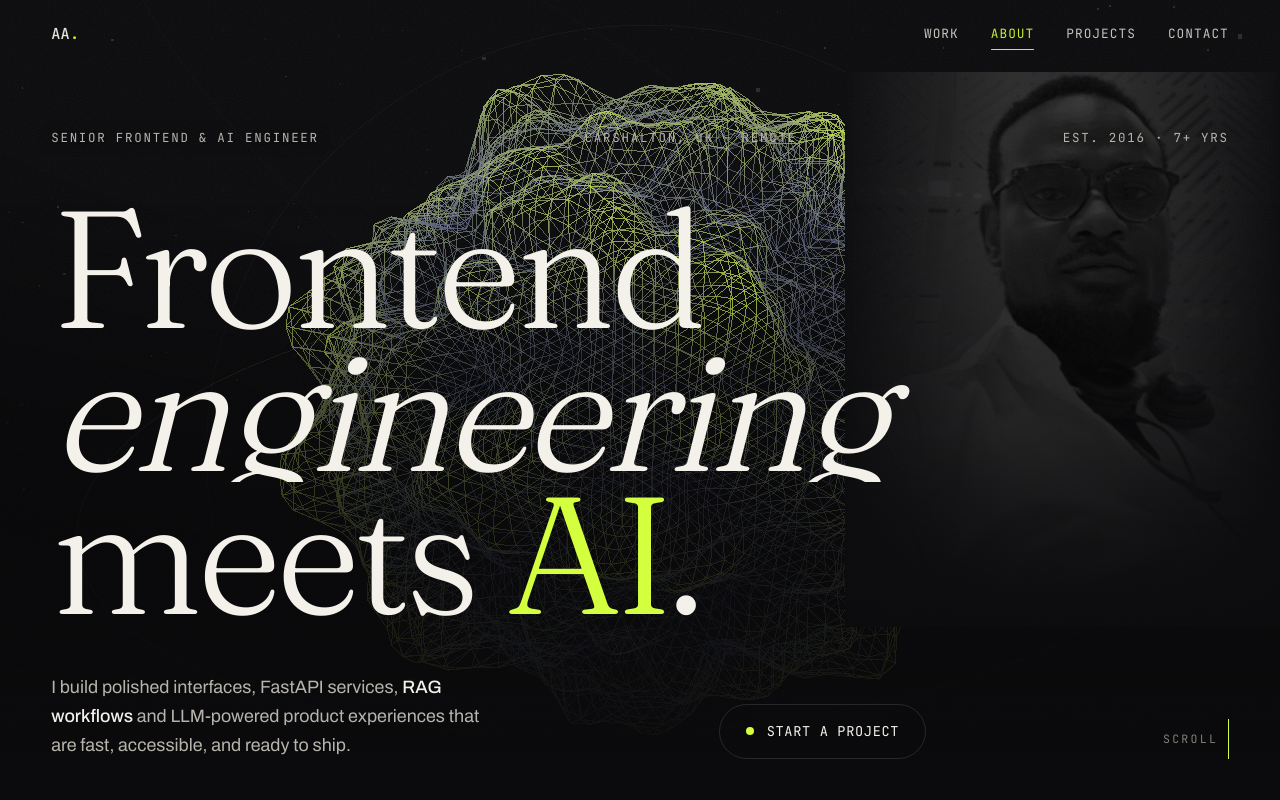
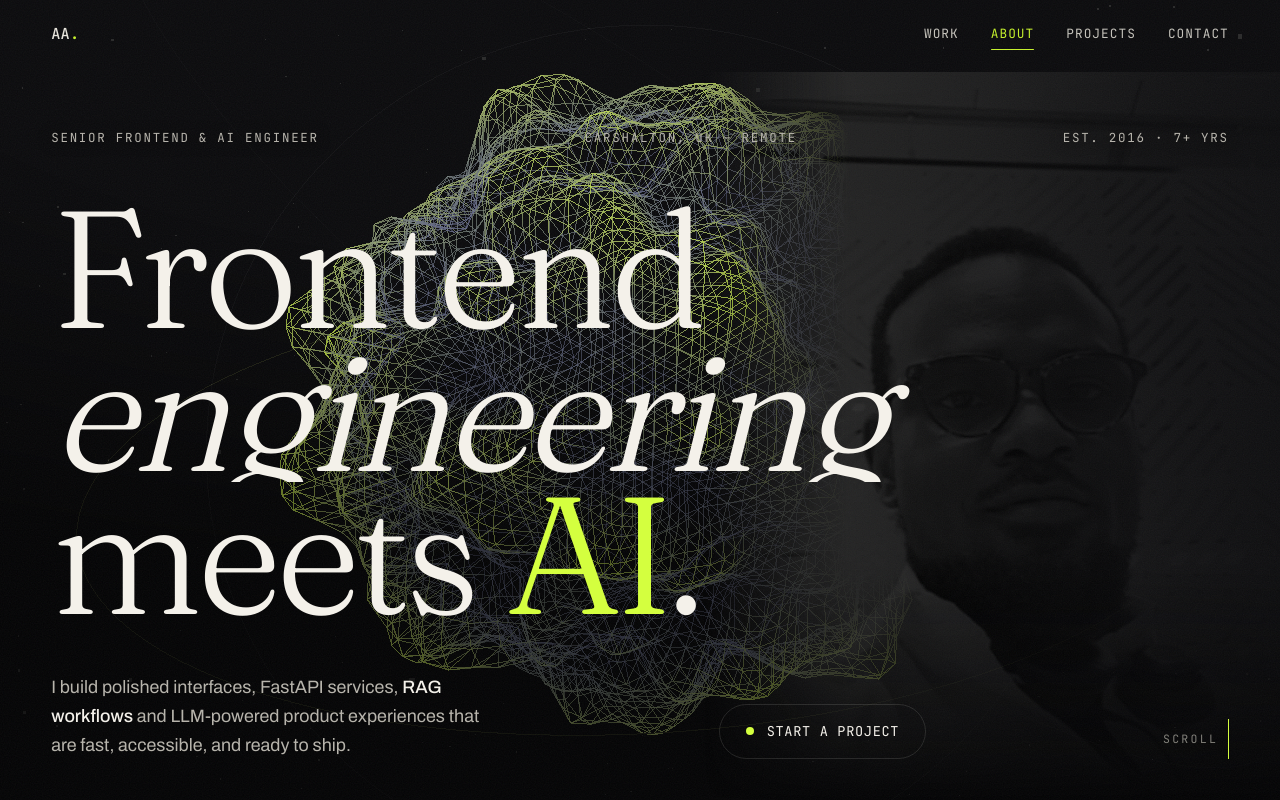
Before and after one commit to androyt1/dev-portfolio, a Next.js app: page / in a window 1280 px wide. Shown: the top 800 px of the page. Built offline with nearby package versions, Linux system fonts and the light colour scheme.

Commit message:
Refactor hero wrapper layout

```diff
--- a/app/globals.css
+++ b/app/globals.css
@@ -39,6 +39,11 @@
 html {
   scroll-behavior: smooth;
   -webkit-text-size-adjust: 100%;
+  /* Hide scrollbar — page still scrolls, bar just isn't visible */
+  scrollbar-width: none;
+}
+::-webkit-scrollbar {
+  display: none;
 }
 body {
   background: var(--bg);
@@ -435,12 +440,12 @@ header.nav {
   height: 75%;
   z-index: 0;
   pointer-events: none;
-  background: linear-gradient(
+  /* background: linear-gradient(
     to top,
     var(--bg) 2%,
     rgba(11, 11, 13, 0.72) 32%,
     transparent 100%
-  );
+  ); */
 }
 .hero > * {
   position: relative;
@@ -465,59 +470,59 @@ header.nav {
 .hero-portrait-bg {
   position: fixed;
   z-index: 1;
+  /*
+   * Container is exactly 45vw wide, anchored to the RIGHT viewport edge.
+   * right:0 means the container's right edge = viewport right edge — no
+   * off-screen tricks, no container boundary visible inside the viewport.
+   */
   right: 0;
-  top: var(--nav-h); /* portrait starts at navbar bottom */
-  /*
-   * Width and height are locked to the portrait's exact aspect ratio (377:481).
-   * Available vertical space = 100vh − nav height; min() ensures the container
-   * never forces object-fit:cover to zoom — the full figure is always visible.
-   */
-  width: min(calc((100vh - var(--nav-h)) * 377 / 481), 34vw);
-  height: min(calc(100vh - var(--nav-h)), calc(34vw * 481 / 377));
+  top: var(--nav-h);
+  width: 45vw;
+  height: min(calc(100vh - var(--nav-h)), calc(45vw * 481 / 377));
   overflow: hidden;
   pointer-events: none;
+  /*
+   * Left fade only (0→25%) + bottom fade.
+   * No right fade — the portrait runs solid to the viewport right edge.
+   * Any gradient stop on the right creates a visible "line"; letting the
+   * photo's own dark tones blend into the canvas is cleaner.
+   */
+  -webkit-mask-image:
+    linear-gradient(to right, transparent 0%, black 25%),
+    linear-gradient(to bottom, black 0%, black 68%, transparent 100%);
+  -webkit-mask-composite: destination-in;
+  mask-image:
+    linear-gradient(to right, transparent 0%, black 25%),
+    linear-gradient(to bottom, black 0%, black 68%, transparent 100%);
+  mask-composite: intersect;
 }
-/*
- * Overlay gradients painted in the background colour — more reliable than
- * mask-composite across browsers. Fades all four visible edges so the
- * container box is never perceptible, even on scroll.
- */
 .hero-portrait-bg::after {
-  content: '';
+  content: "";
   position: absolute;
   inset: 0;
-  z-index: 2;
   pointer-events: none;
-  background:
-    /* left fade  */ linear-gradient(to right,  var(--bg) 0%,   transparent 38%),
-    /* right fade */ linear-gradient(to left,   var(--bg) 0%,   transparent 38%),
-    /* bottom fade*/ linear-gradient(to bottom, transparent 65%, var(--bg)   100%);
+  background: linear-gradient(
+    to left,
+    rgba(11, 11, 13, 0.86) 0%,
+    rgba(11, 11, 13, 0.72) 18%,
+    rgba(11, 11, 13, 0.28) 52%,
+    rgba(11, 11, 13, 0) 78%
+  );
 }
-/*
- * Cropping the headroom above the subject:
- *
- * The img is anchored to BOTTOM:0 and made taller than the container
- * by --crop px. The excess height sticks out above the container top
- * and is hidden by overflow:hidden — effectively removing that many
- * pixels from the top of the photo so the head appears at ~navbar level.
- *
- * Adjust --crop to taste: larger = more of the top removed (head higher),
- * smaller = less removed (head lower).
- */
 .hero-portrait-img {
   position: absolute;
-  top: 0;
-  left: 0;
-  right: 0;
+  inset: 0; /* fills container exactly — no overflow, no gap */
   width: 100%;
   height: 100%;
   object-fit: cover;
   object-position: center top;
-  filter: grayscale(1) brightness(0.22);
+  filter: grayscale(1) brightness(0.18);
   display: block;
 }
 @media (max-width: 768px) {
-  .hero-portrait-bg { display: none; }
+  .hero-portrait-bg {
+    display: none;
+  }
 }
 
 .hero-top {
--- a/components/Hero.tsx
+++ b/components/Hero.tsx
@@ -35,10 +35,10 @@ function isMobileDevice(): boolean {
 }
 
 export default function Hero() {
-  const [ready,    setReady]    = useState(false);
-  const [webgl,    setWebgl]    = useState(true);
-  const [mobile,   setMobile]   = useState(false);
-  const [reduced,  setReduced]  = useState(false);
+  const [ready, setReady] = useState(false);
+  const [webgl, setWebgl] = useState(true);
+  const [mobile, setMobile] = useState(false);
+  const [reduced, setReduced] = useState(false);
   const [revealed, setRevealed] = useState(false);
 
   useEffect(() => {
@@ -72,7 +72,7 @@ export default function Hero() {
       <div className="hero-portrait-bg" aria-hidden="true">
         {/* eslint-disable-next-line @next/next/no-img-element */}
         <img
-          src="/portrait.png"
+          src="/portrait.webp"
           alt=""
           className="hero-portrait-img"
           draggable={false}
@@ -99,7 +99,7 @@ export default function Hero() {
                   e.preventDefault();
                   setWebgl(false);
                 },
-                { once: true }
+                { once: true },
               );
             }}
           >
@@ -112,8 +112,9 @@ export default function Hero() {
         )}
       </div>
 
-      <section className="hero wrap" aria-label="Introduction">
-        <div className="hero-top">
+      <section className="hero" aria-label="Introduction">
+        <div className="wrap">
+          <div className="hero-top ">
             <span>Senior Frontend &amp; AI Engineer</span>
             <span>Carshalton, UK — Remote</span>
             <span>Est. 2016 · 7+ Yrs</span>
@@ -148,6 +149,7 @@ export default function Hero() {
               Scroll <i />
             </div>
           </div>
+        </div>
       </section>
     </>
   );
```
Lines whose indentation alone changed are shown as unchanged.
